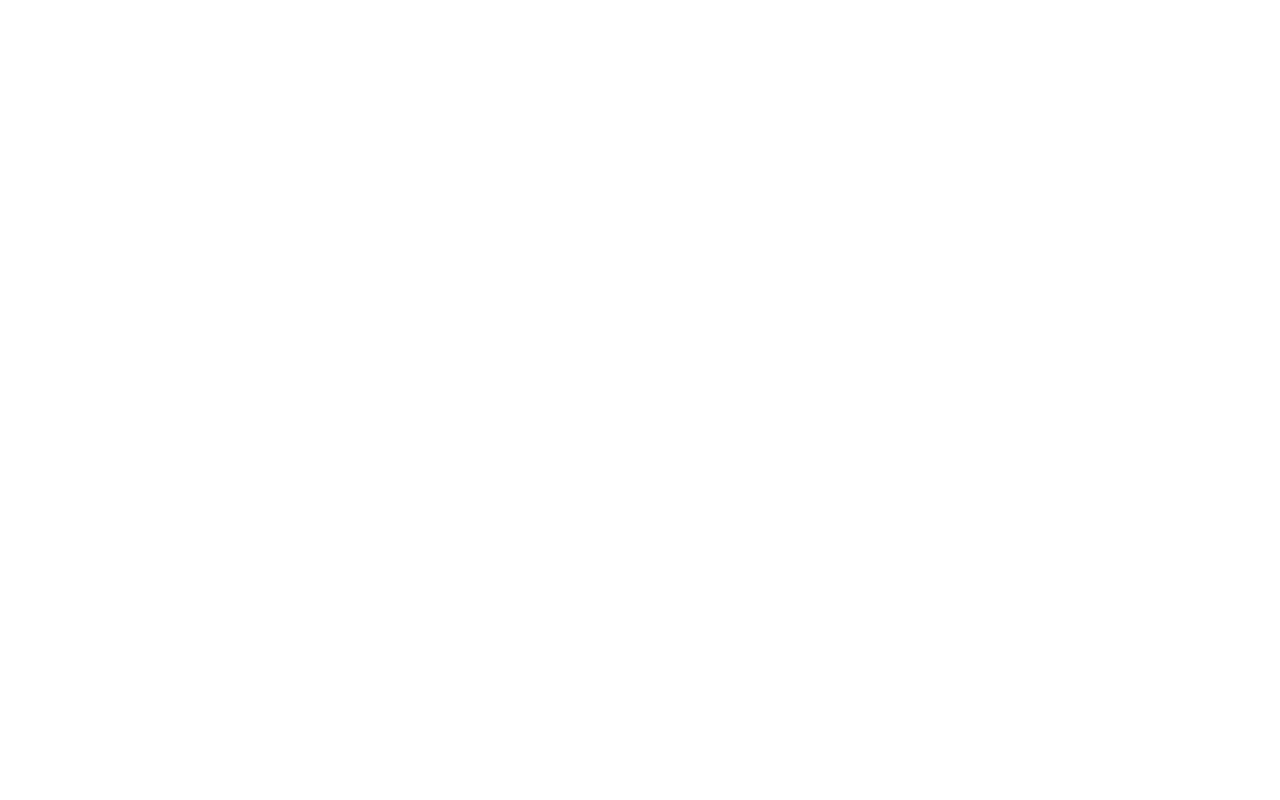
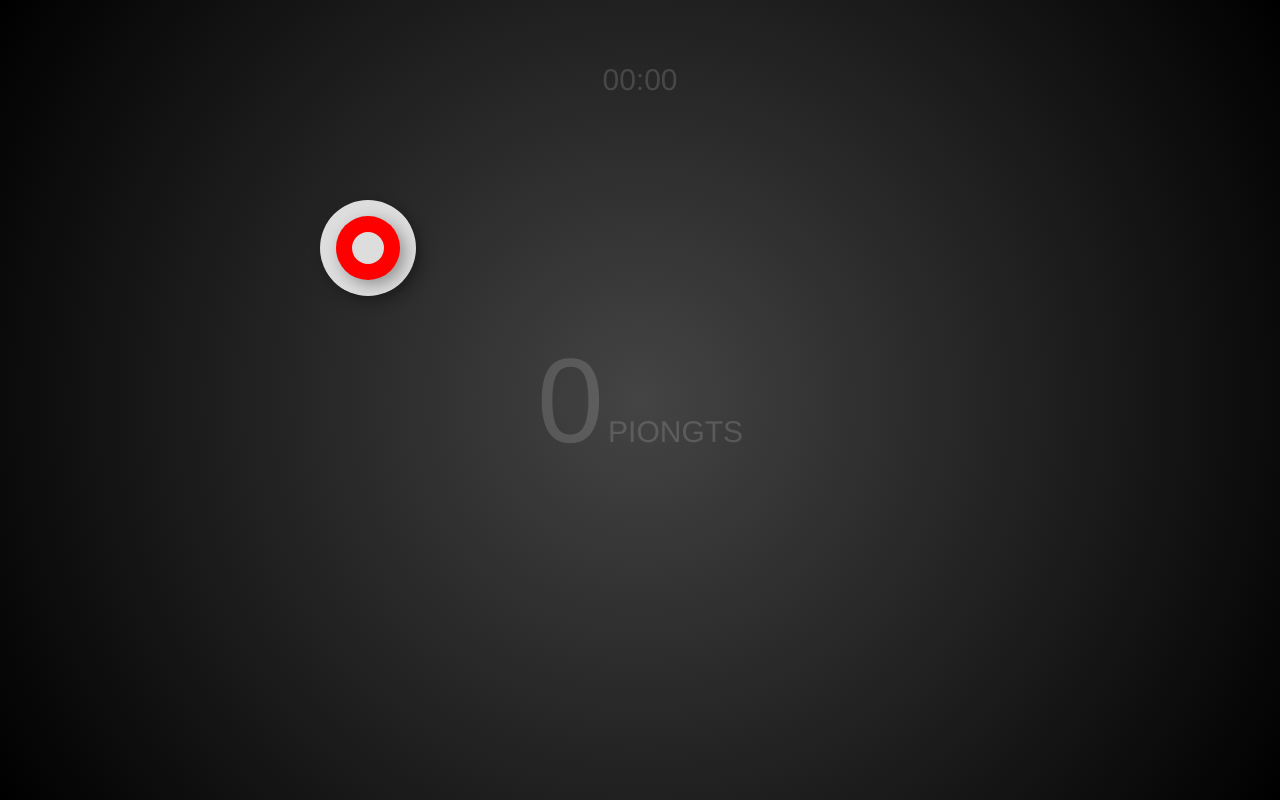
Before and after one commit to SaucySpray/shooter, a plain HTML site: page index.html in a window 1280 px wide. Drawn offline with Linux system fonts and the light colour scheme.

Commit message:
:sparkles: Basic HTML & CSS

```diff
--- a/css/style.css
+++ b/css/style.css
@@ -0,0 +1,96 @@
+.shooter {
+    position: absolute;
+    top: 0;
+    left: 0;
+    width: 100vw;
+    height: 100vh;
+    background: radial-gradient(circle at center, #444444, #000000);
+    font-family: Helvetica, Arial;
+}
+
+.shooter .start {
+    display: none;
+    position: absolute;
+    top: 50%;
+    left: 50%;
+    transform: translate(-50%, -50%);
+    color: #ffffff;
+    font-size: 80px;
+    text-transform: uppercase;
+    opacity: 0.15;
+    cursor: pointer;
+}
+
+.shooter .score {
+    position: absolute;
+    top: 50%;
+    left: 50%;
+    transform: translate(-50%, -50%);
+    color: #ffffff;
+    text-transform: uppercase;
+    opacity: 0.15;
+}
+
+.shooter .score .value {
+    font-size: 120px;
+}
+
+.shooter .score .unit {
+    font-size: 30px;
+    text-transform: uppercase;
+}
+
+.shooter .timer {
+    position: absolute;
+    top: 10%;
+    left: 50%;
+    transform: translate(-50%, -50%);
+    color: #ffffff;
+    text-transform: uppercase;
+    opacity: 0.15;
+    font-size: 30px;
+}
+
+.shooter .targets {
+    position: absolute;
+    top: 0;
+    left: 0;
+    width: 100%;
+    height: 100%;
+}
+
+.shooter .targets .target {
+    position: absolute;
+    top: 25%;
+    left: 25%;
+    width: 12vmin;
+    height: 12vmin;
+    background: #ddd;
+    border-radius: 100%;
+    box-shadow: 5px 5px 15px #00000055;
+}
+
+.shooter .targets .target::before{
+    content: "";
+    width: calc(100% / 3 * 2);
+    height: calc(100% / 3 * 2);
+    position: absolute;
+    top: 50%;
+    left: 50%;
+    transform: translate(-50%, -50%);
+    background-color: red;
+    border-radius: 100%;
+    box-shadow: 5px 5px 15px #00000055;
+}
+
+.shooter .targets .target::after {
+    content: "";
+    width: calc(100% / 3);
+    height: calc(100% / 3);
+    position: absolute;
+    top: 50%;
+    left: 50%;
+    transform: translate(-50%, -50%);
+    background-color: #ddd;
+    border-radius: 100%;
+}
--- a/index.html
+++ b/index.html
@@ -4,10 +4,21 @@
     <meta charset="UTF-8">
     <meta name="viewport" content="width=device-width, initial-scale=1.0">
     <meta http-equiv="X-UA-Compatible" content="ie=edge">
-    <title>Shooter</title>
+    <title>Footer</title>
     <link rel="stylesheet" href="css/style.css">
 </head>
 <body>
+    <div class="shooter">
+        <div class="start">Strart</div>
+        <div class="score">
+            <span class="value">0</span>
+            <span class="unit">piongts</span>
+        </div>
+        <div class="timer">00:00</div>
+        <div class="targets">
+            <div class="target"></div>
+        </div>
+    </div>
     <script src="js/app.js"></script>
 </body>
 </html>
```
